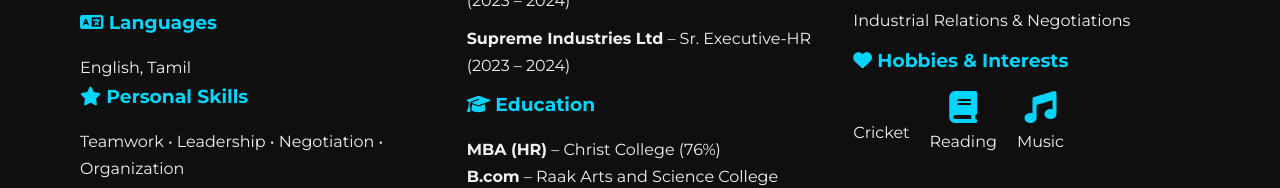
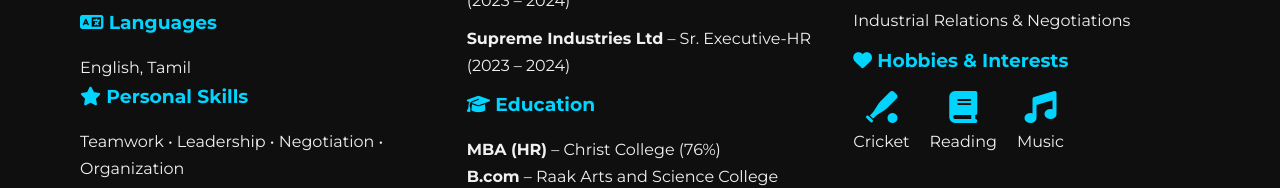
Before and after one commit to selvaganapathycoder/pavi-port, a plain HTML site: page index.html in a window 1280 px wide. Shown: the part 1787-1975 px from the top of the page. Drawn offline with Linux system fonts and the light colour scheme.

Commit message:
Update index.html

```diff
--- a/index.html
+++ b/index.html
@@ -115,7 +115,8 @@
 
         <h3><i class="fa-solid fa-heart"></i> Hobbies & Interests</h3>
         <div class="hobbies-grid">
-          <div><i class="fa-solid fa-cricket-ball"></i> <p>Cricket</p></div>
+          <div><i class="fa-solid fa-baseball-bat-ball"></i> <p>Cricket</p>
+</div>
           <div><i class="fa-solid fa-book"></i> <p>Reading</p></div>
           <div><i class="fa-solid fa-music"></i> <p>Music</p></div>
         </div>
```
